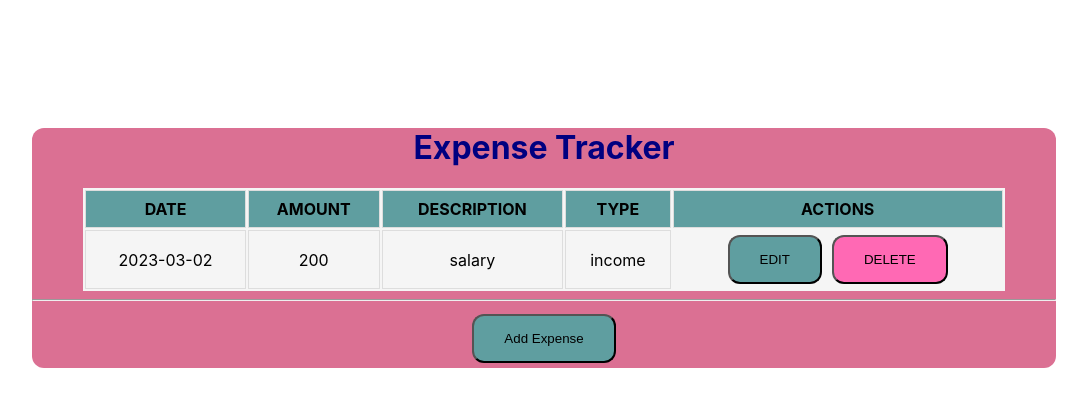
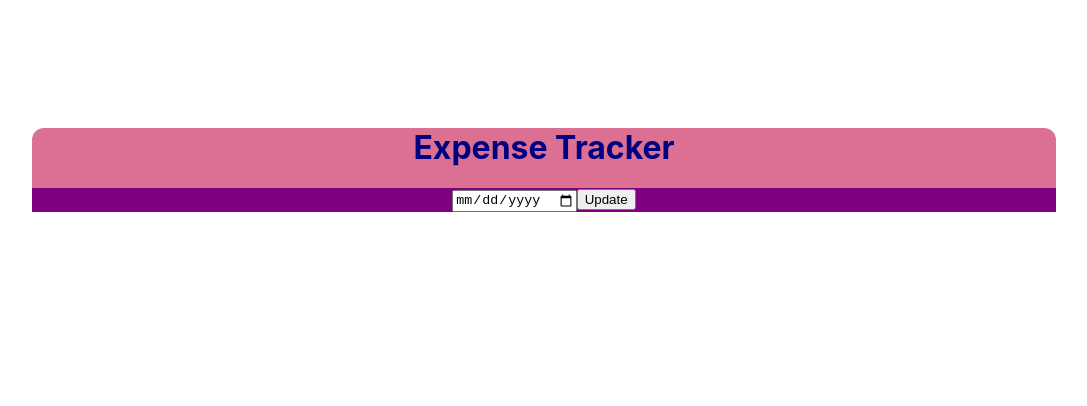
Before and after one commit to Mwiberisu/miniapps-silver, a React (Create React App) app in the folder week1/expense-tracker/: page / in a window 1280 px wide. Both pictures are taken after a click on the button "EDIT". Shown: the top 406 px of the page, without its empty margins (96-1183 px from the left). Built offline with nearby package versions, Linux system fonts and the light colour scheme.

Commit message:
Added reusable form for create and edit

```diff
--- a/week1/expense-tracker/src/components/App.css
+++ b/week1/expense-tracker/src/components/App.css
@@ -34,3 +34,7 @@ tr:nth-child(even) {
   padding: 15px 30px;
   margin: 5px;
 }
+
+.form {
+  background-color: purple;
+}
--- /dev/null
+++ b/week1/expense-tracker/src/components/EditExpenseForm.js
@@ -0,0 +1,12 @@
+import React from "react";
+import ReusableForm from "./ReusableForm";
+
+function EditExpenseForm() {
+  return (
+    <React.Fragment>
+      <ReusableForm buttonText="Update" />
+    </React.Fragment>
+  );
+}
+
+export default EditExpenseForm;
--- a/week1/expense-tracker/src/components/ExpenseList.js
+++ b/week1/expense-tracker/src/components/ExpenseList.js
@@ -2,7 +2,7 @@ import React from "react";
 import PropType from "prop-types";
 
 function ExpenseList(props) {
-  const { expenses, onDelete } = props;
+  const { expenses, onClickDelete, onClickEdit } = props;
   return (
     <React.Fragment>
       <table>
@@ -23,11 +23,16 @@ function ExpenseList(props) {
               <td>{expense.description}</td>
               <td>{expense.type}</td>
               <div>
-                <button className="button">EDIT</button>
+                <button
+                  className="button"
+                  onClick={() => onClickEdit(expense.id)}
+                >
+                  EDIT
+                </button>
                 <button
                   className="button"
                   style={{ backgroundColor: "hotpink" }}
-                  onClick={() => onDelete(expense.id)}
+                  onClick={() => onClickDelete(expense.id)}
                 >
                   DELETE
                 </button>
@@ -44,6 +49,7 @@ function ExpenseList(props) {
 
 ExpenseList.propTypes = {
   expenses: PropType.array,
-  onDelete: PropType.func,
+  onClickEdit: PropType.func,
+  onClickDelete: PropType.func,
 };
 export default ExpenseList;
--- a/week1/expense-tracker/src/components/MainPage.js
+++ b/week1/expense-tracker/src/components/MainPage.js
@@ -1,5 +1,6 @@
 import React from "react";
 import ExpenseList from "./ExpenseList";
+import EditExpenseForm from "./EditExpenseForm";
 
 class MainPage extends React.Component {
   constructor(props) {
@@ -14,6 +15,8 @@ class MainPage extends React.Component {
           type: "income",
         },
       ],
+      creating: false,
+      editing: false,
     };
   }
 
@@ -25,16 +28,28 @@ class MainPage extends React.Component {
     this.setState({ expenses: newExpensesList });
   };
 
+  handleEdit = (expenseId) => {
+    this.setState({ editing: true });
+  };
+
   render() {
-    const page = null;
-    return (
-      <React.Fragment>
+    let page = null;
+
+    if (this.state.creating) {
+    } else if (this.state.editing) {
+      page = <EditExpenseForm />;
+    } else {
+      page = (
         <ExpenseList
           expenses={this.state.expenses}
-          onDelete={this.handleDelete}
+          onClickDelete={this.handleDelete}
+          onClickEdit={this.handleEdit}
+          onClickCreate={this.handleCreate}
         />
-      </React.Fragment>
-    );
+      );
+    }
+
+    return <React.Fragment>{page}</React.Fragment>;
   }
 }
 
--- a/week1/expense-tracker/src/components/ReusableForm.js
+++ b/week1/expense-tracker/src/components/ReusableForm.js
@@ -1,17 +1,21 @@
 import React from "react";
+import PropType from "prop-types";
 
 function ReusableForm(props) {
   const { buttonText } = props;
   return (
     <React.Fragment>
-      <Form>
-        <input type="date" name="date">
-          Date
-        </input>
+      <form className="form">
+        <input type="date" name="date" />
+
         <button>{buttonText}</button>
-      </Form>
+      </form>
     </React.Fragment>
   );
 }
 
+ReusableForm.propTypes = {
+  buttonText: PropType.string,
+};
+
 export default ReusableForm;
```
